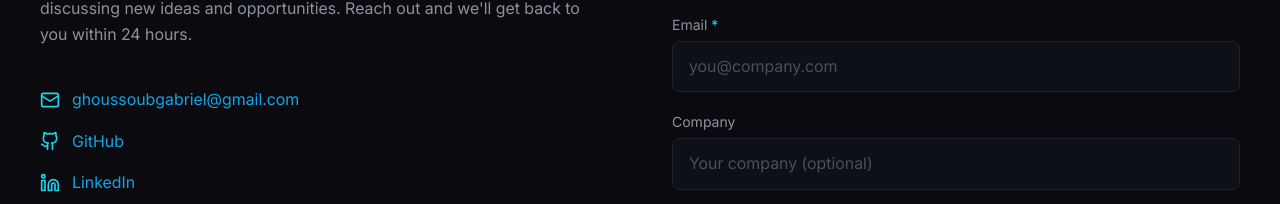
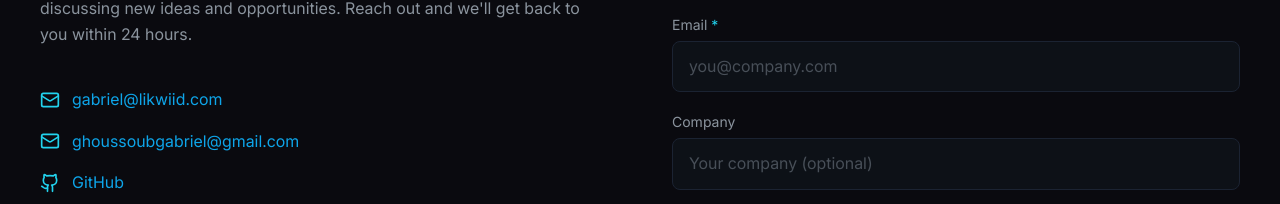
Before and after one commit to GabrielGhsoub/Likwiid-website, a React (Vite) app: page /contact in a window 1280 px wide. Shown: the part 324-528 px from the top of the page. Built offline with nearby package versions, Linux system fonts and the light colour scheme; no server answers.

Commit message:
feat: add likwiid.com as primary email and keep personal email on contact page

```diff
--- a/src/pages/Contact.tsx
+++ b/src/pages/Contact.tsx
@@ -76,6 +76,13 @@ export default function Contact() {
                 >
                   <Mail size={20} className="text-accent-gold" />
                   {SOCIAL.email}
+                </a>
+                <a
+                  href={`mailto:${SOCIAL.personalEmail}`}
+                  className="flex items-center gap-3 text-text-secondary hover:text-text-primary transition-colors"
+                >
+                  <Mail size={20} className="text-accent-gold" />
+                  {SOCIAL.personalEmail}
                 </a>
                 <a
                   href={SOCIAL.github}
--- a/src/utils/constants.ts
+++ b/src/utils/constants.ts
@@ -9,7 +9,8 @@ export const SITE = {
 export const SOCIAL = {
   github: 'https://github.com/GabrielGhsoub',
   linkedin: 'https://linkedin.com/in/gabriel-ghoussoub',
-  email: 'ghoussoubgabriel@gmail.com',
+  email: 'gabriel@likwiid.com',
+  personalEmail: 'ghoussoubgabriel@gmail.com',
 } as const
 
 export const NAV_LINKS = [
```
